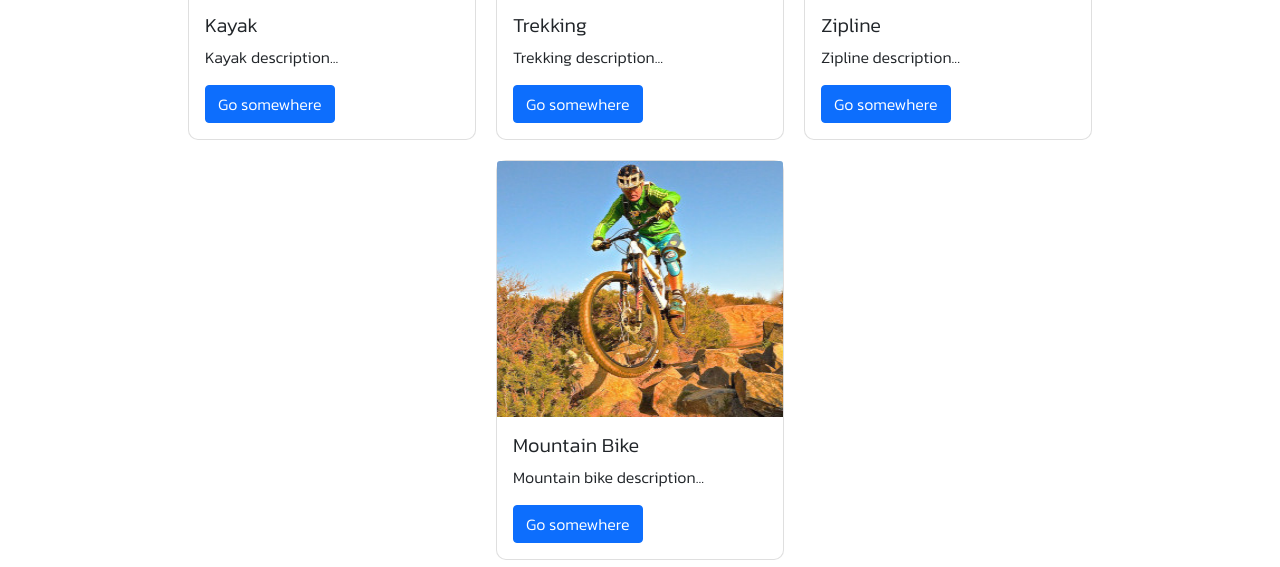
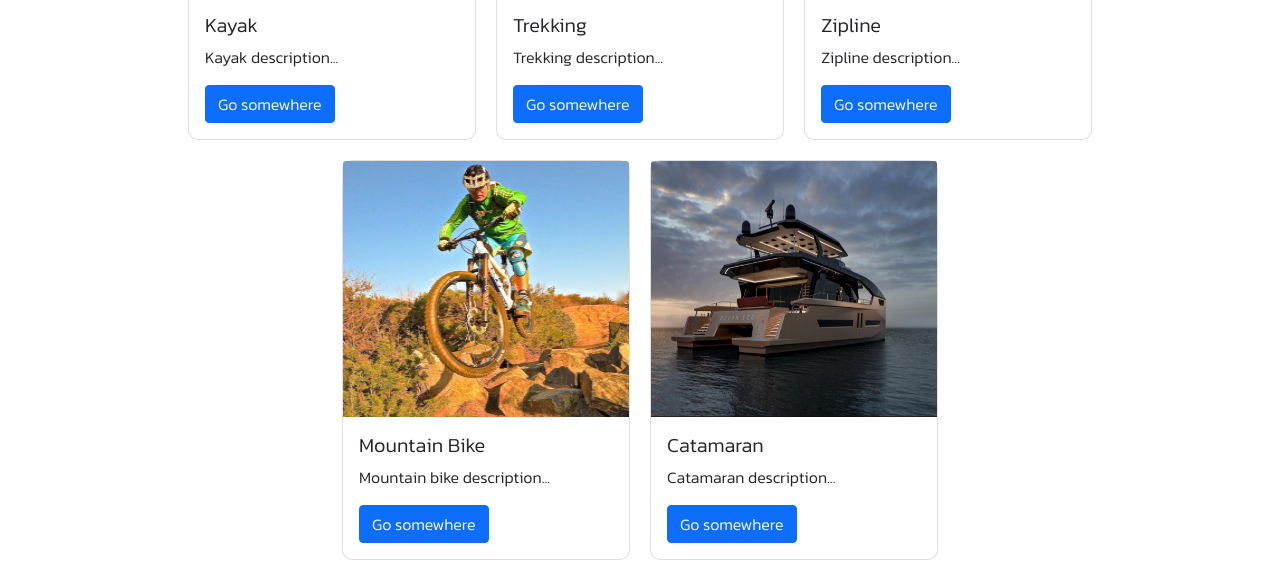
Before and after one commit to Andreskub/blest-camping, a website: page views/activities.html in a window 1280 px wide. Shown: the part 542-1109 px from the top of the page. Drawn offline with nearby package versions, Linux system fonts and the light colour scheme.

Commit message:
Add activity

```diff
--- a/views/activities.html
+++ b/views/activities.html
@@ -98,6 +98,15 @@
                                 <a href="#" class="btn btn-primary">Go somewhere</a>
                             </div>
                         </div>
+
+                        <div class="card col-md-4 displayActivity">
+                            <img src="../assets/img/activities/boat.jpg" alt="Catamaran Photo" class="card-img-top activityImage" >
+                            <div class="card-body">
+                                <h5 class="card-title">Catamaran</h5>
+                                <p class="card-text">Catamaran description...</p>
+                                <a href="#" class="btn btn-primary">Go somewhere</a>
+                            </div>
+                        </div>
                     </div>
                 </div>
             </section>
```
Also changed, not shown: assets/img/activities/boat.jpg (added).
